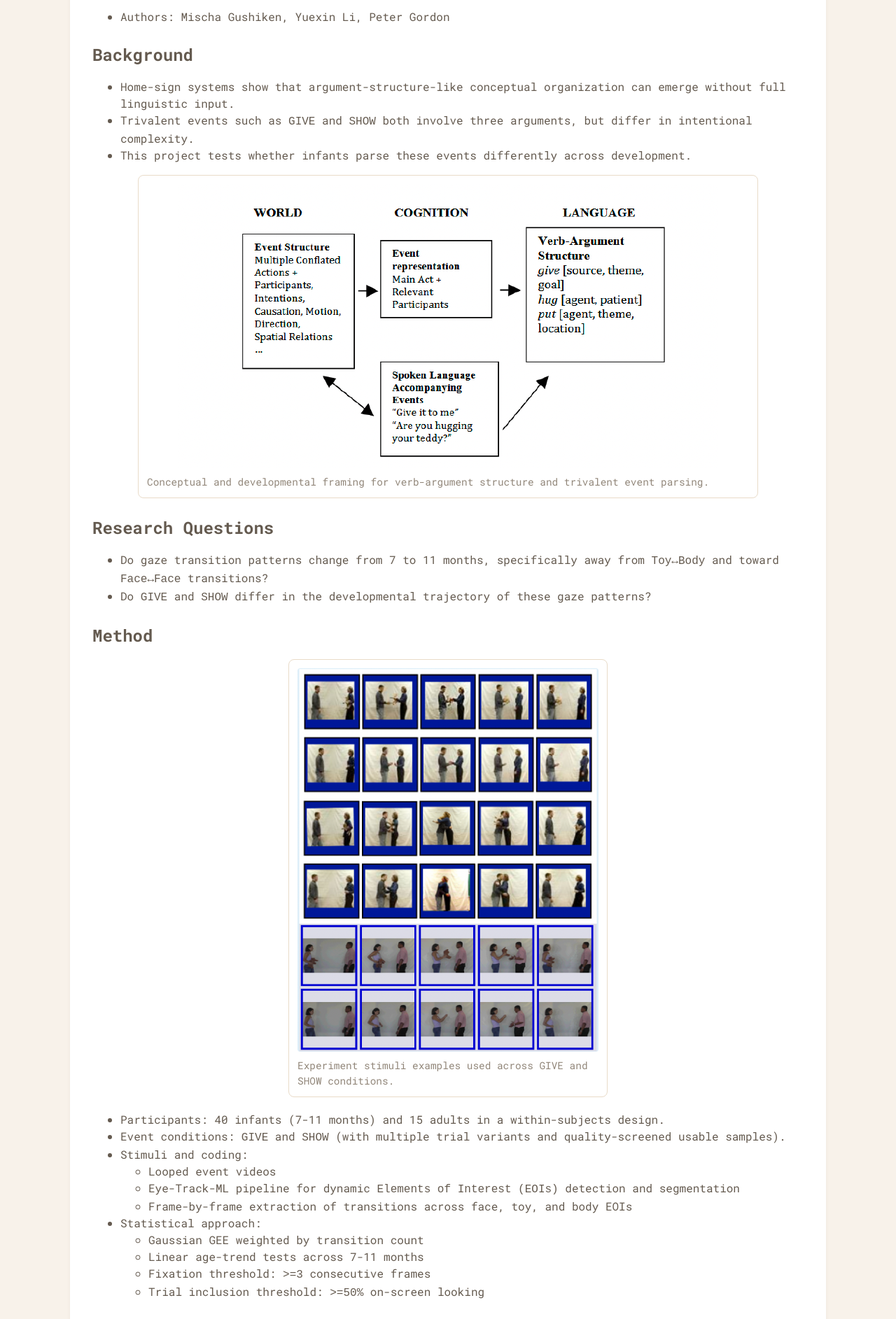
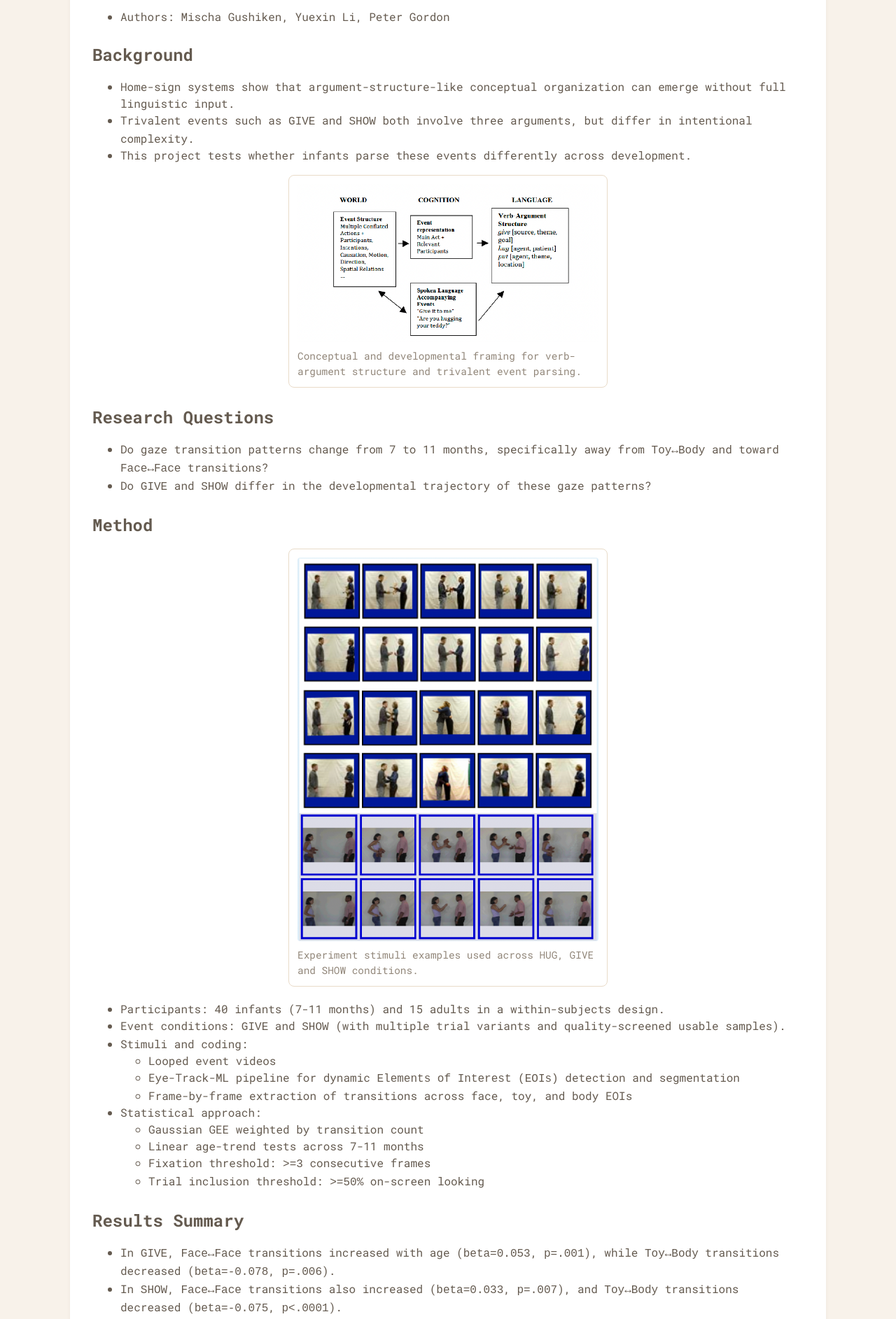
Before and after one commit to yuexin-li-7/yuexin-li-7.github.io, a Jekyll site: the page built from research/eye-tracking-study-on-infant-event-representation.md, in a window 1280 px wide. Shown: the part 373-2258 px from the top of the page at 70% size. Built offline with Jekyll 4.4.1, drawn with Linux system fonts in a browser that asks for light colours.

Commit message:
Resize prior-work figure and update stimuli caption

```diff
--- a/_sass/main.scss
+++ b/_sass/main.scss
@@ -536,6 +536,10 @@ a {
   max-width: 430px;
 }
 
+.project-figure-prior {
+  max-width: 430px;
+}
+
 .film-roll {
   margin-bottom: 2.5rem;
 }
--- a/research/eye-tracking-study-on-infant-event-representation.md
+++ b/research/eye-tracking-study-on-infant-event-representation.md
@@ -18,7 +18,7 @@ How Infant Looking Patterns to Trivalent Events Change from Object to Person Int
 - Trivalent events such as `GIVE` and `SHOW` both involve three arguments, but differ in intentional complexity.
 - This project tests whether infants parse these events differently across development.
 
-<figure class="project-figure project-figure-single">
+<figure class="project-figure project-figure-single project-figure-prior">
   <img src="{{ '/media/research/eye-tracking-study-on-infant-event-representation/figure-prior-work.png' | relative_url }}?v=20260423b" alt="Prior work framing on event structure and argument representation">
   <figcaption>Conceptual and developmental framing for verb-argument structure and trivalent event parsing.</figcaption>
 </figure>
@@ -32,7 +32,7 @@ How Infant Looking Patterns to Trivalent Events Change from Object to Person Int
 
 <figure class="project-figure project-figure-single project-figure-experiment">
   <img src="{{ '/media/research/eye-tracking-study-on-infant-event-representation/figure-experiment-stimuli.png' | relative_url }}?v=20260423b" alt="Experiment stimuli examples for GIVE and SHOW conditions">
-  <figcaption>Experiment stimuli examples used across GIVE and SHOW conditions.</figcaption>
+  <figcaption>Experiment stimuli examples used across HUG, GIVE and SHOW conditions.</figcaption>
 </figure>
 
 - Participants: 40 infants (7-11 months) and 15 adults in a within-subjects design.
```
